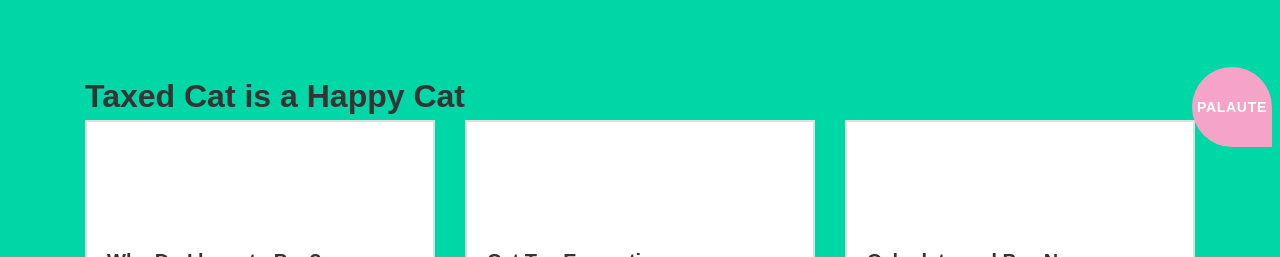
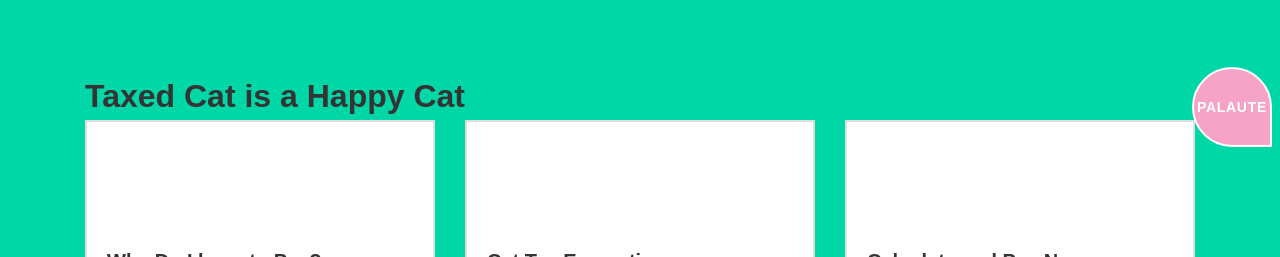
Before and after one commit to City-of-Helsinki/hel-page-templates, a Jekyll site: the page docs/index.html, which Jekyll copies as it is, in a window 1280 px wide. Shown: the part 745-1002 px from the top of the page. Built offline with Jekyll 4.4.1, drawn with Linux system fonts in a browser that asks for light colours; nearby versions of some CDN libraries; some web fonts are replaced.

Commit message:
Hack white outline on bubble

```diff
--- a/assets/main.scss
+++ b/assets/main.scss
@@ -197,6 +197,7 @@
   display: flex;
   justify-content: center;
   align-items: center;
+  border: 2px solid #FFF;
 
   span {
     display: block;
@@ -212,11 +213,13 @@
   &::before {
     content: "";
     position: absolute;
-    right: 0;
-    bottom: 0;
+    right: -2px;
+    bottom: -2px;
     width: 40px;
     height: 40px;
     background: $hel-suomenlinna;
+    border-bottom: 2px solid #FFF;
+    border-right: 2px solid #FFF;
   }
 
   &:hover {
--- a/docs/feed.xml
+++ b/docs/feed.xml
@@ -1 +1 @@
-<?xml version="1.0" encoding="utf-8"?><feed xmlns="http://www.w3.org/2005/Atom" ><generator uri="https://jekyllrb.com/" version="3.6.2">Jekyll</generator><link href="http://localhost:4000/feed.xml" rel="self" type="application/atom+xml" /><link href="http://localhost:4000/" rel="alternate" type="text/html" /><updated>2018-01-23T13:53:39+02:00</updated><id>http://localhost:4000/</id><title type="html">Page Template</title><subtitle>Page Template - City of Helsinki</subtitle></feed>
+<?xml version="1.0" encoding="utf-8"?><feed xmlns="http://www.w3.org/2005/Atom" ><generator uri="https://jekyllrb.com/" version="3.6.2">Jekyll</generator><link href="http://localhost:4000/feed.xml" rel="self" type="application/atom+xml" /><link href="http://localhost:4000/" rel="alternate" type="text/html" /><updated>2018-01-23T14:04:44+02:00</updated><id>http://localhost:4000/</id><title type="html">Page Template</title><subtitle>Page Template - City of Helsinki</subtitle></feed>
```
Also changed, not shown: docs/assets/main.css.
